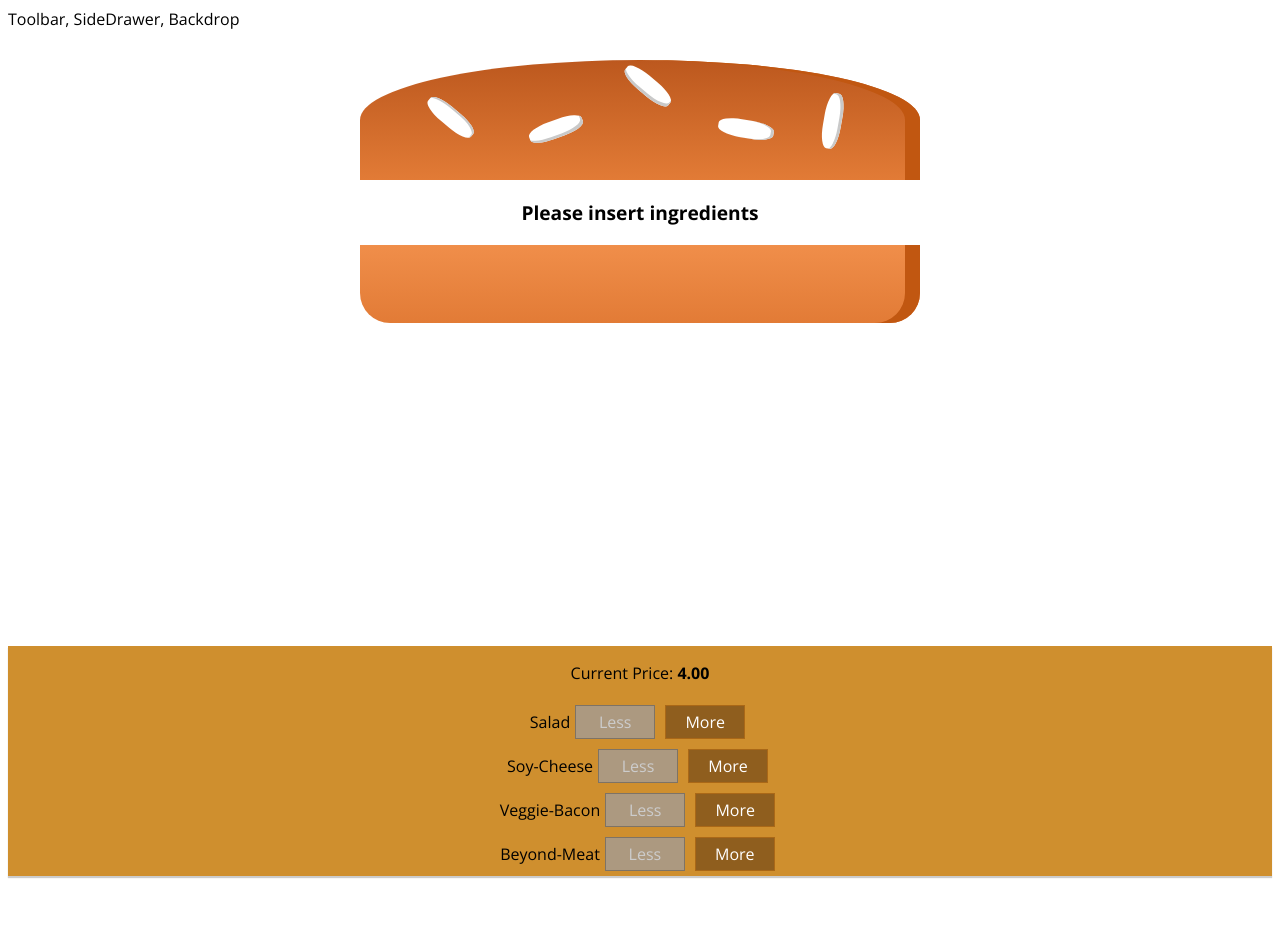
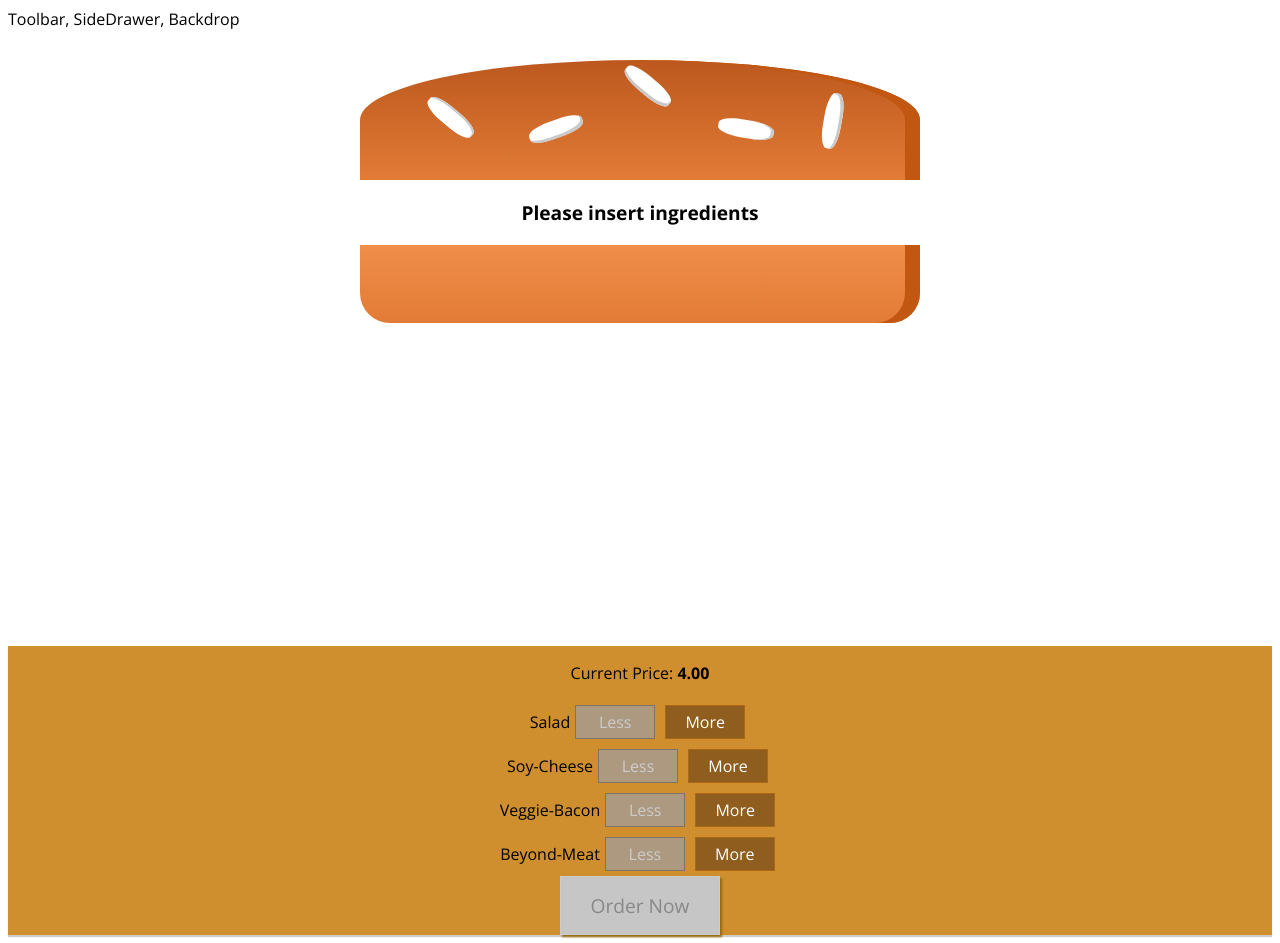
Before and after one commit to ItayTur/Vegan-Burger-Builder, a React (Create React App) app in the folder vegan-burger-builder/: page / in a window 1280 px wide. Before the commit the page ends 884 px from the top, so only its background shows below. Built offline with nearby package versions, Linux system fonts and the light colour scheme.

Commit message:
Create an order button

```diff
--- a/vegan-burger-builder/src/components/Burger/BuildControls/BuildControls.js
+++ b/vegan-burger-builder/src/components/Burger/BuildControls/BuildControls.js
@@ -19,6 +19,7 @@
             removed={()=>props.removed(ctrl.type)}
             disabledInfo={props.disabledInfo[ctrl.type]}/>
         })}
+        <button disabled={!props.isPurchasable} className={classes.OrderButton}>Order Now</button>
     </div>
 };
 
--- a/vegan-burger-builder/src/components/Burger/BuildControls/BuildControls.module.css
+++ b/vegan-burger-builder/src/components/Burger/BuildControls/BuildControls.module.css
@@ -8,3 +8,44 @@
   margin: auto;
   padding: 10px auto;
 }
+
+.OrderButton {
+  background-color: #DAD735;
+  outline: none;
+  cursor: pointer;
+  border: 1px solid #966909;
+  color: #966909;
+  font-family: inherit;
+  font-size: 1.2em;
+  padding: 15px 30px;
+  box-shadow: 2px 2px 2px #966909;
+}
+
+.OrderButton:hover, .OrderButton:active {
+  background-color: #A0DB41;
+  border: 1px solid #966909;
+  color: #966909;
+}
+
+.OrderButton:disabled {
+  background-color: #C7C6C6;
+  cursor: not-allowed;
+  border: 1px solid #ccc;
+  color: #888888;
+}
+
+.OrderButton:not(:disabled) {
+  animation: enable 0.3s linear;
+}
+
+@keyframes enable {
+  0% {
+      transform: scale(1);
+  }
+  60% {
+      transform: scale(1.1);
+  }
+  100% {
+      transform: scale(1);
+  }
+}
--- a/vegan-burger-builder/src/containers/BurgerBuilder/BurgerBuilder.js
+++ b/vegan-burger-builder/src/containers/BurgerBuilder/BurgerBuilder.js
@@ -17,8 +17,21 @@
       "soy-cheese": 0,
       "beyond-meat": 0
     },
-    totalPrice: 4
+    totalPrice: 4,
+    isPurchaseable: false
   };
+
+  updatePurchaseState (ingredients) {
+      const sum = Object.keys( ingredients )
+      .map(ingKey => {
+          return ingredients[ingKey]
+      })
+      .reduce((sum, el)=> {
+        return sum + el;
+      },0)
+
+      this.setState({isPurchaseable: sum>0});
+  }
 
   addingIngredient = type => {
     const oldAmount = this.state.ingredients[type];
@@ -26,6 +39,7 @@
     ingredientsToUpdate[type] = oldAmount + 1;
     const newPrice = this.state.totalPrice + INGREDIENTS_PRICES[type];
     this.setState({ totalPrice: newPrice, ingredients: ingredientsToUpdate });
+    this.updatePurchaseState(ingredientsToUpdate);
   };
 
   removingIngredient = type => {
@@ -35,6 +49,7 @@
       ingredientsToUpdate[type] = oldAmount - 1;
       const newPrice = this.state.totalPrice - INGREDIENTS_PRICES[type];
       this.setState({ totalPrice: newPrice, ingredients: ingredientsToUpdate });
+      this.updatePurchaseState(ingredientsToUpdate);
     }
   };
 
@@ -55,6 +70,7 @@
           added={this.addingIngredient}
           removed={this.removingIngredient}
           disabledInfo={disableds}
+          isPurchasable={this.state.isPurchaseable}
         />
       </>
     );
```
Also changed, not shown: vegan-burger-builder/src/components/Burger/BuildControls/BuildControl/BuildControl.module.css (line endings or trailing spaces).
